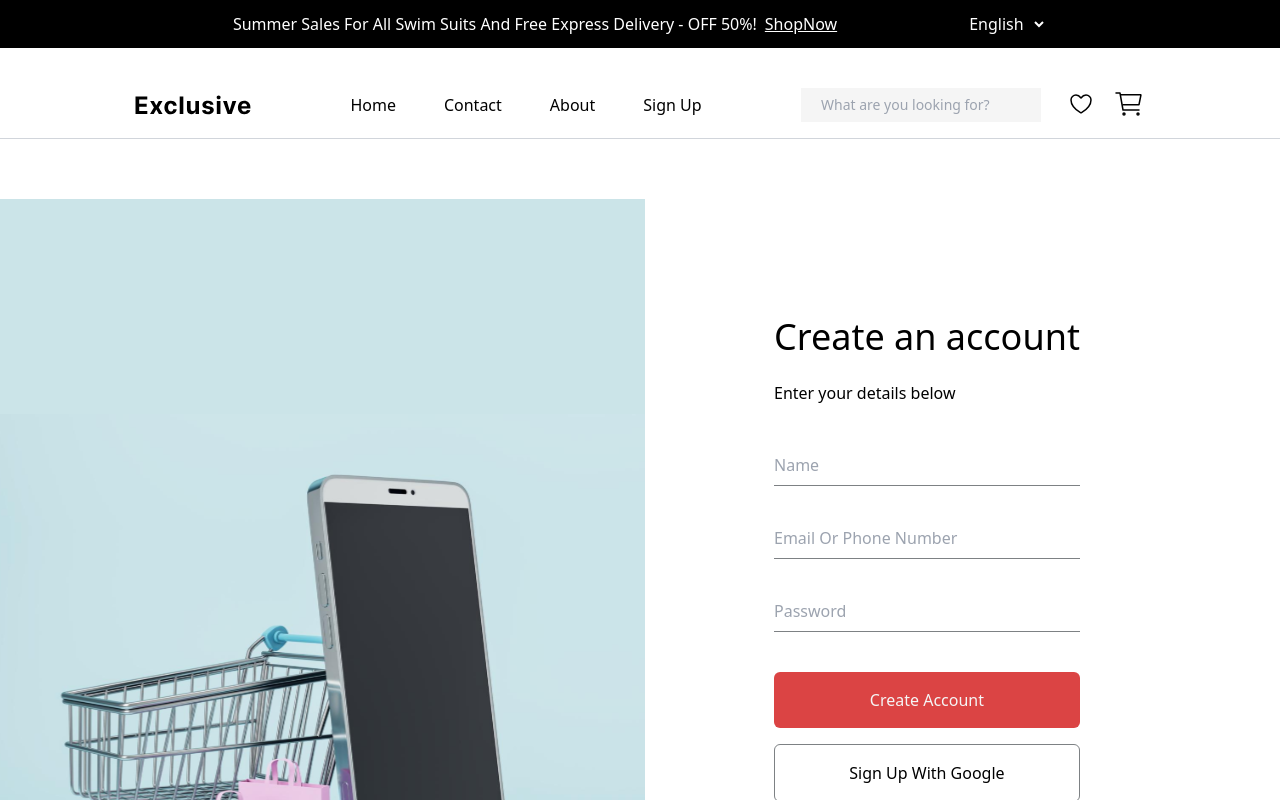
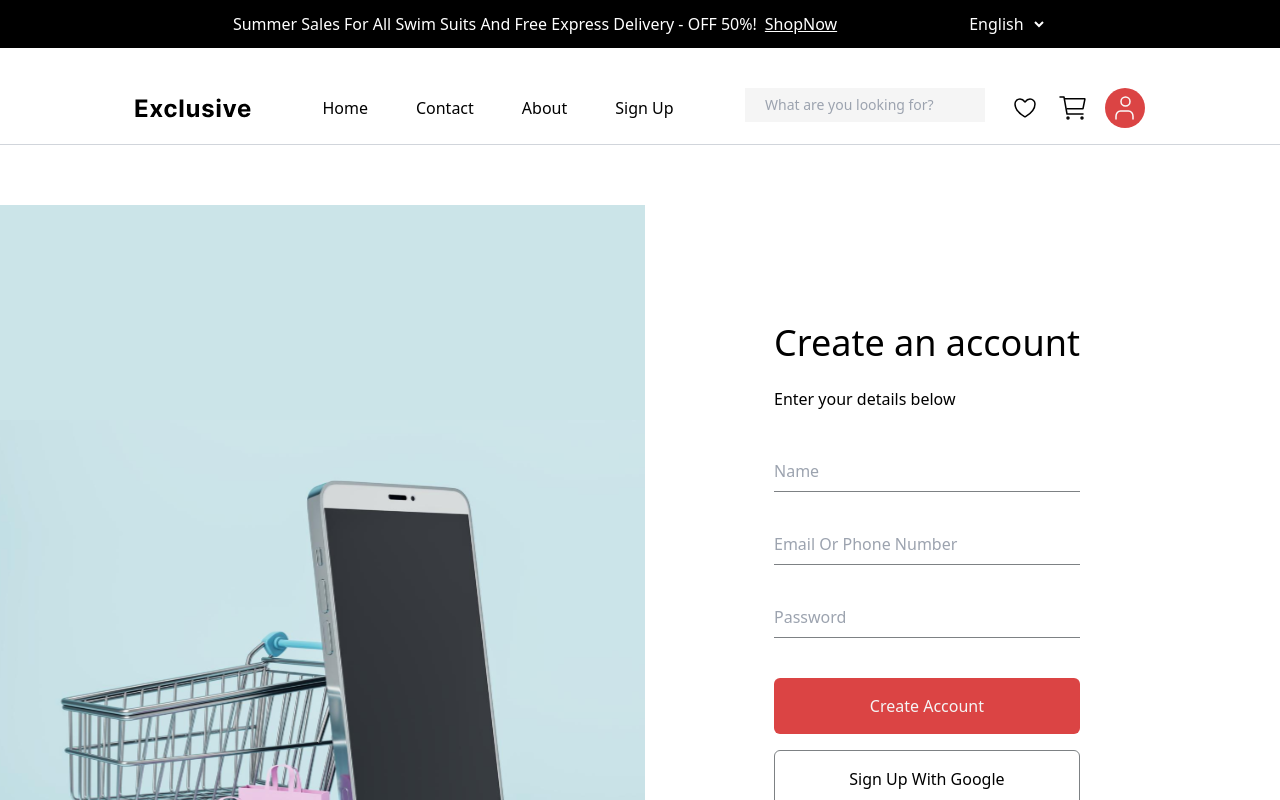
Before and after one commit to Awointa/e-commerce-store, a Next.js app: page /signup in a window 1280 px wide. Shown: the top 800 px of the page. Built offline with nearby package versions, Linux system fonts and the light colour scheme.

Commit message:
feat: include Account icon in the navbar

```diff
--- a/src/app/components/NavBar.tsx
+++ b/src/app/components/NavBar.tsx
@@ -2,6 +2,7 @@ import CartIcon from "../../../svgs/CartIcon";
 import HeartIcon from "../../../svgs/WishListIcon";
 import Logo from "../../../svgs/Logo";
 import SearchBar from "./SearchBar";
+import UserIcon from "../../../svgs/UserIcon";
 
 export default function NavBar() {
 	return (
@@ -17,9 +18,12 @@ export default function NavBar() {
 			</div>
 			<div className="flex gap-6">
 				<SearchBar />
-				<div className="flex gap-4">
+				<div className="flex items-center gap-4">
 					<HeartIcon />
 					<CartIcon />
+					<span className="rounded-full bg-gino-red p-1">
+						<UserIcon />
+					</span>
 				</div>
 			</div>
 		</nav>
```
